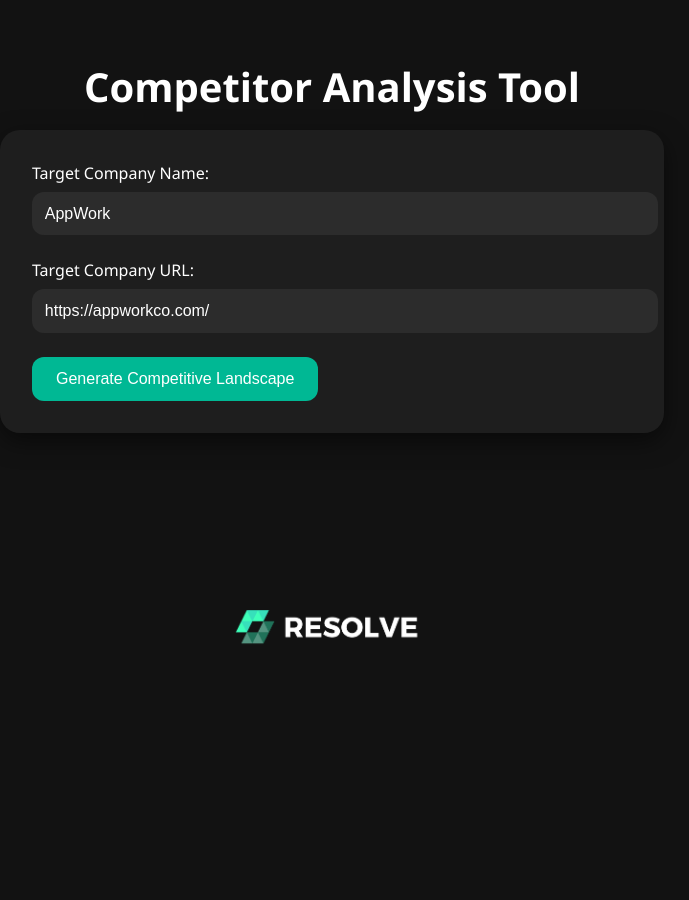
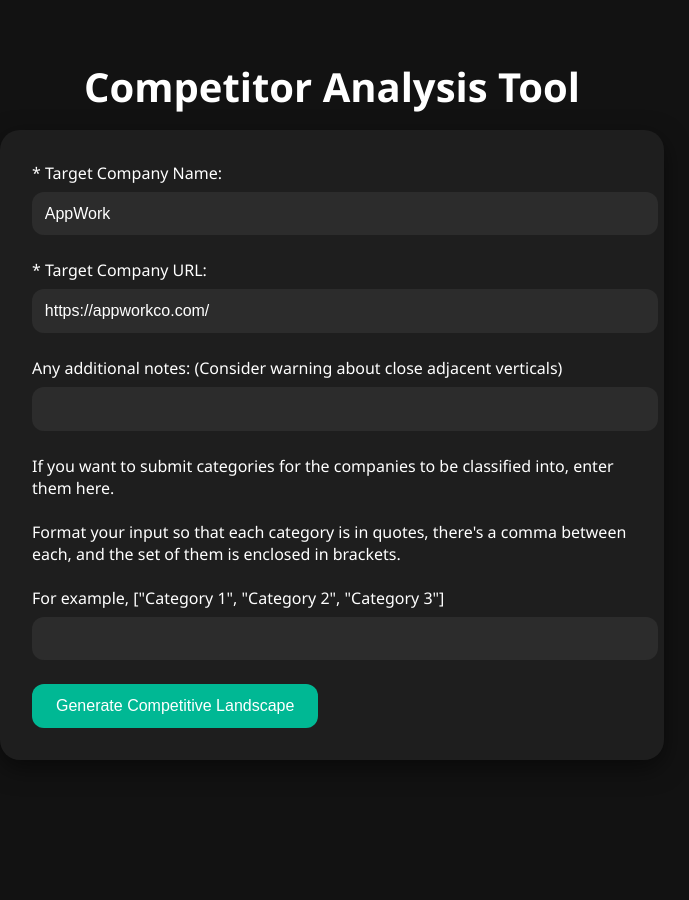
Before and after one commit to RowanGray472/competitive-landscape, a Flask app: page / in a window 1280 px wide. Shown: the top 900 px of the page, without its empty margins (308-997 px from the left). Before the commit the page ends 644 px from the top, so only its background shows below. Run offline with Flask 3, Linux system fonts and the light colour scheme.

Commit message:
implemented categories + custom categories +  added gevent

```diff
--- a/app.py
+++ b/app.py
@@ -5,11 +5,14 @@ import os
 import requests
 import json
 import re
+import ast
 
 load_dotenv()
 OPENAI_API_KEY = os.getenv("OPENAI_API_KEY")
 ORG_ID = os.getenv("ORG_ID")
 WEBHOOK_URL = os.getenv("WEBHOOK_URL")
+client = OpenAI(api_key=OPENAI_API_KEY, organization=ORG_ID)
+
 
 app = Flask(__name__)
 
@@ -18,18 +21,31 @@ def index():
     if request.method == "POST":
         TARGET_COMPANY = request.form.get("target_company")
         TARGET_URL = request.form.get("target_url")
+        NOTES = request.form.get("notes")
+        CATEGORIES = request.form.get("categories")
+
+        # Try to convert string to list if needed
+        if isinstance(CATEGORIES, str) and CATEGORIES.strip().startswith("["):
+            try:
+                CATEGORIES = json.loads(CATEGORIES)
+            except json.JSONDecodeError:
+                return render_template("index.html", error="Categories field looks like a list but is not valid JSON.")
+
+        # Validate it's now a list or empty
+        if not isinstance(CATEGORIES, list) and CATEGORIES != "":
+            return render_template("index.html", error="Incorrectly formatted categories, please reformat.")
+
+
 
         if not TARGET_COMPANY or not TARGET_URL:
             return render_template("index.html", error="Please enter both company name and URL")
 
-        # Call OpenAI
         try:
-            client = OpenAI(api_key=OPENAI_API_KEY, organization=ORG_ID)
             response = client.responses.create(
                 model="o3-pro",
                 reasoning={"effort": "high"},
                 input=f"""
-  **ROLE**
+**ROLE**
 
 You are a business researcher
 
@@ -61,7 +77,7 @@ Format your response as a python list of company names.
 
 Do not include any other text besides the list.
 
-Do not  include any text in the list besides the names of the companies.
+Do not include any text in the list besides the names of the companies.
 
 **EXCEPTIONS**
 
@@ -70,52 +86,242 @@ Do not ever cite or research using IBIS World
 **INPUT**
 
 Your company is: {TARGET_COMPANY}: {TARGET_URL}
-"""
+
+Additional notes: {NOTES}
+""",
+                timeout=1800
             )
-            response_text = response.output[1].content[0].text
+        except Exception as e:
+            print(f"OpenAI request failed: {e}")
+            return render_template("index.html", error="The request to OpenAI failed or timed out. Please try again later.")
+        response_text = response.output[1].content[0].text
 
-            # Extract company list
-            companies = []
-            match = re.search(r'\[(.*?)\]', response_text, re.DOTALL)
-            if match:
-                companies_text = match.group(1)
-                companies = re.findall(r'["\']([^"\']+)["\']', companies_text)
-            else:
-                companies = [
-                    line.strip().strip('"\'')
-                    for line in response_text.strip().split('\n')
-                    if line.strip() and not line.startswith("[") and not line.startswith("]")
-                ]
+        # Extract company list
+        companies = []
+        match = re.search(r'\[(.*?)\]', response_text, re.DOTALL)
+        if match:
+            companies_text = match.group(1)
+            companies = re.findall(r'["\']([^"\']+)["\']', companies_text)
+        else:
+            companies = [
+                line.strip().strip('"\'')
+                for line in response_text.strip().split('\n')
+                if line.strip() and not line.startswith("[") and not line.startswith("]")
+            ]
 
-            # Send to webhook
-            webhook_results = []
-            for competitor in companies:
-                data = {
-                    "source_company": TARGET_COMPANY,
-                    "source_url": TARGET_URL,
-                    "competitor_company": competitor,
-                }
-                try:
-                    r = requests.post(
-                        WEBHOOK_URL,
-                        data=json.dumps(data),
-                        headers={"Content-Type": "application/json"},
-                    )
-                    webhook_results.append(f"✓ {competitor}: Status {r.status_code}")
-                except Exception as e:
-                    webhook_results.append(f"✗ {competitor}: Error - {str(e)}")
+        # Create a JSON array with company names and descriptions
 
-            return render_template(
-                "results.html",
-                TARGET_COMPANY=TARGET_COMPANY,
-                TARGET_URL=TARGET_URL,
-                companies=companies,
-                webhook_results=webhook_results
+        companies_with_descriptions = []
+        for company in companies:
+            response = client.responses.create(
+                model="gpt-4.1",
+                input=f"Write a brief description of what this company, {company}, does. Do not provide any other text other than the description."
             )
 
-        except Exception as e:
-            return render_template("index.html", error=f"Processing error: {e}")
+            companies_with_descriptions.append({
+                "name": company,
+                "description": response.output_text.strip()
+            })
 
+        if CATEGORIES == "":
+            response = client.responses.create(
+                    model="gpt-4.1",
+                    input=f"""
+                    Given this list of company names and descriptions {companies_with_descriptions}, generate 3-5 buckets based on company functionality. Format the output as a json array containing the names and descriptions of each category, along with a list of the companies in the category.
+
+                    Here's an exmple of a well-done bucketing. Follow this formatting exactly. Do not include any additional text besides the json array.
+
+                    [
+        {{
+            "name": "Comprehensive Property Management Platforms",
+            "description": "Companies offering all-in-one solutions for property management, typically including accounting, leasing, maintenance, communication, rent collection, and reporting, suitable for residential, multifamily, and/or commercial real estate.",
+            "companies": [
+                "AppFolio",
+                "Buildium",
+                "Entrata",
+                "ResMan",
+                "Yardi Systems",
+                "RealPage",
+                "Rent Manager",
+                "Rentvine",
+                "DoorLoop",
+                "ManageCasa"
+            ]
+        }},
+        {{
+            "name": "Landlord & Small Portfolio Management Tools",
+            "description": "Platforms focused on independent landlords or small-to-medium property managers, providing streamlined tools for rent collection, lease management, tenant screening, and maintenance tracking.",
+            "companies": [
+                "TenantCloud",
+                "Avail",
+                "Hemlane",
+                "Rentec Direct",
+                "TurboTenant",
+                "RentRedi",
+                "Innago",
+                "Azibo",
+                "Rentroom"
+            ]
+        }},
+        {{
+            "name": "Specialized Leasing & CRM Solutions",
+            "description": "Companies specializing in lead management, leasing automation, tenant communications, and multifamily CRM functionalities rather than full property management.",
+            "companies": [
+                "Funnel Leasing",
+                "Knock CRM",
+                "VTS"
+            ]
+        }},
+        {{
+            "name": "Maintenance, Operations, & Inspections",
+            "description": "Companies focusing on maintenance coordination, inspections, resident engagement, and streamlining property operations, often complementing broader management software.",
+            "companies": [
+                "Property Meld",
+                "Latchel",
+                "HappyCo",
+                "SightPlan",
+                "Building Engines"
+            ]
+        }},
+        {{
+            "name": "Other Specialized Real Estate Tech",
+            "description": "Companies with a specialized focus beyond core property management, such as smart home automation or insurance for real estate and gig economy purposes.",
+            "companies": [
+                "SmartRent",
+                "Zego"
+            ]
+        }}
+    ]
+                    """
+                )
+
+
+        else:
+            response = client.responses.create(
+                    model="gpt-4.1",
+                    input=f"""
+                    Given this list of company names and descriptions {companies_with_descriptions} and this list of buckets {CATEGORIES}, put each company in a bucket. Format your output like this example. Do not include any additional text.
+
+                     [
+        {{
+            "name": "Comprehensive Property Management Platforms",
+            "description": "Companies offering all-in-one solutions for property management, typically including accounting, leasing, maintenance, communication, rent collection, and reporting, suitable for residential, multifamily, and/or commercial real estate.",
+            "companies": [
+                "AppFolio",
+                "Buildium",
+                "Entrata",
+                "ResMan",
+                "Yardi Systems",
+                "RealPage",
+                "Rent Manager",
+                "Rentvine",
+                "DoorLoop",
+                "ManageCasa"
+            ]
+        }},
+        {{
+            "name": "Landlord & Small Portfolio Management Tools",
+            "description": "Platforms focused on independent landlords or small-to-medium property managers, providing streamlined tools for rent collection, lease management, tenant screening, and maintenance tracking.",
+            "companies": [
+                "TenantCloud",
+                "Avail",
+                "Hemlane",
+                "Rentec Direct",
+                "TurboTenant",
+                "RentRedi",
+                "Innago",
+                "Azibo",
+                "Rentroom"
+            ]
+        }},
+        {{
+            "name": "Specialized Leasing & CRM Solutions",
+            "description": "Companies specializing in lead management, leasing automation, tenant communications, and multifamily CRM functionalities rather than full property management.",
+            "companies": [
+                "Funnel Leasing",
+                "Knock CRM",
+                "VTS"
+            ]
+        }},
+        {{
+            "name": "Maintenance, Operations, & Inspections",
+            "description": "Companies focusing on maintenance coordination, inspections, resident engagement, and streamlining property operations, often complementing broader management software.",
+            "companies": [
+                "Property Meld",
+                "Latchel",
+                "HappyCo",
+                "SightPlan",
+                "Building Engines"
+            ]
+        }},
+        {{
+            "name": "Other Specialized Real Estate Tech",
+            "description": "Companies with a specialized focus beyond core property management, such as smart home automation or insurance for real estate and gig economy purposes.",
+            "companies": [
+                "SmartRent",
+                "Zego"
+            ]
+        }}
+    ]
+
+                    """
+                )
+            # Convert to JSON string
+        companies_json = json.dumps(companies_with_descriptions, indent=2)
+
+        # Get the bucketing result from response
+        try:
+            bucketing = json.loads(response.output[0].content[0].text)
+        except json.JSONDecodeError:
+            bucketing = []
+
+        # Create a mapping of company names to their categories
+        company_to_bucket_map = {}
+        for bucket in bucketing:
+            bucket_name = bucket.get("name", "Uncategorized")
+            bucket_description = bucket.get("description", "")
+            for company_name in bucket.get("companies", []):
+                company_to_bucket_map[company_name] = {
+                    "bucket_name": bucket_name,
+                    "bucket_description": bucket_description
+                }
+        company_names = [company["name"] for company in companies_with_descriptions]
+
+        # Send to webhook
+        webhook_results = []
+        for company_data in companies_with_descriptions:
+            company_name = company_data["name"]
+            bucket_info = company_to_bucket_map.get(company_name, {"bucket_name": "Uncategorized", "bucket_description": ""})
+
+            data = {
+                "source_company": TARGET_COMPANY,
+                "source_url": TARGET_URL,
+                "competitor_company": company_name,
+                "competitor_description": company_data["description"],
+                "bucket_name": bucket_info["bucket_name"],
+                "bucket_description": bucket_info["bucket_description"]
+            }
+
+            try:
+                r = requests.post(
+                    WEBHOOK_URL,
+                    json=data,
+                    headers={"Content-Type": "application/json"},
+                )
+                webhook_results.append(f"✓ {company_name}: Status {r.status_code}")
+            except Exception as e:
+                webhook_results.append(f"✗ {company_name}: Error - {str(e)}")
+
+        return render_template(
+            "results.html",
+            TARGET_COMPANY=TARGET_COMPANY,
+            TARGET_URL=TARGET_URL,
+            companies=company_names,
+            companies_json=companies_json,
+            bucketing=bucketing,
+            webhook_results=webhook_results
+        )
     return render_template("index.html")
+
 if __name__ == "__main__":
     app.run(debug=True)
--- a/requirements.txt
+++ b/requirements.txt
@@ -7,6 +7,8 @@ click==8.2.1
 distro==1.9.0
 dotenv==0.9.9
 Flask==3.1.1
+gevent==25.5.1
+greenlet==3.2.3
 gunicorn==23.0.0
 h11==0.16.0
 httpcore==1.0.9
@@ -22,9 +24,12 @@ pydantic==2.11.7
 pydantic_core==2.33.2
 python-dotenv==1.1.0
 requests==2.32.4
+setuptools==80.9.0
 sniffio==1.3.1
 tqdm==4.67.1
 typing-inspection==0.4.1
 typing_extensions==4.14.0
 urllib3==2.4.0
 Werkzeug==3.1.3
+zope.event==5.0
+zope.interface==7.2
--- a/templates/index.html
+++ b/templates/index.html
@@ -18,11 +18,17 @@
     {% endif %}
 
     <form method="post" action="/" onsubmit="showLoading()">
-        <label for="target_company">Target Company Name:</label>
+        <label for="target_company">* Target Company Name:</label>
         <input type="text" id="target_company" name="target_company" value="AppWork">
 
-        <label for="target_url">Target Company URL:</label>
+        <label for="target_url">* Target Company URL:</label>
         <input type="text" id="target_url" name="target_url" value="https://appworkco.com/">
+
+	<label for="notes">Any additional notes: (Consider warning about close adjacent verticals)</label>
+	<input type = "text" id="notes" name="notes" value="">
+
+	<label for="categories">If you want to submit categories for the companies to be classified into, enter them here.<br></br>Format your input so that each category is in quotes, there's a comma between each, and the set of them is enclosed in brackets. <br></br> For example, ["Category 1", "Category 2", "Category 3"]</label>
+	<input type = "text" id="categories" name="categories" value="">
 
         <input type="submit" value="Generate Competitive Landscape">
     </form>
```
Also changed, not shown: 1 other file.
